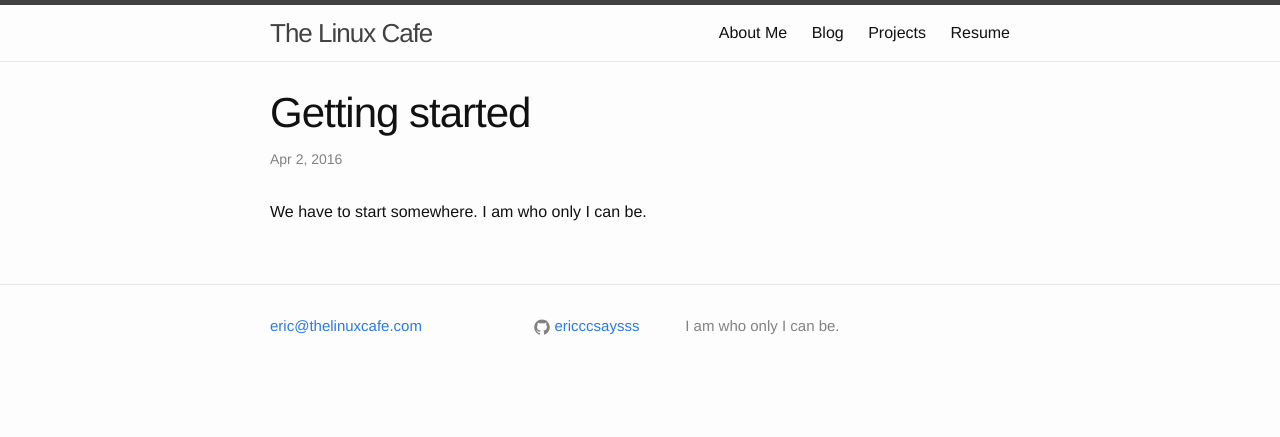
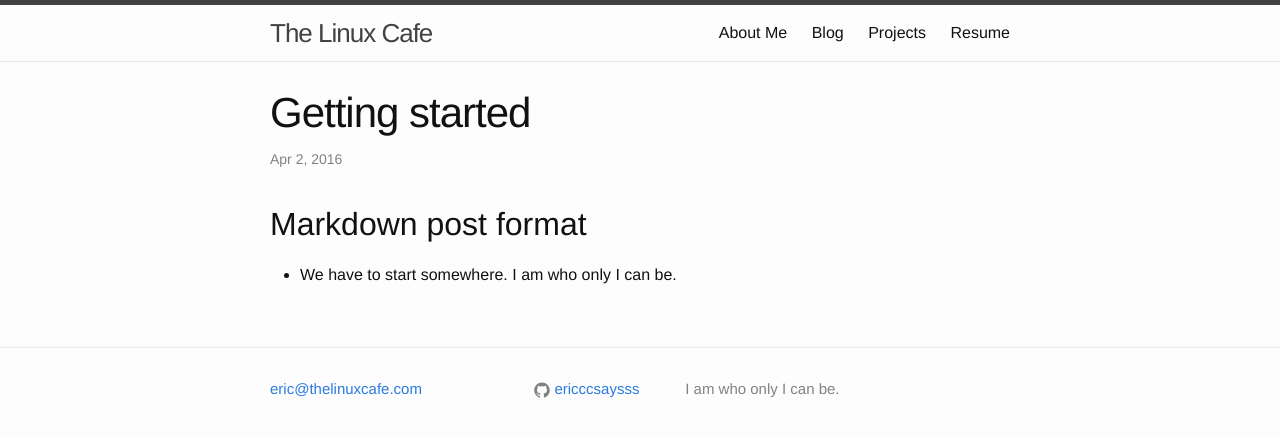
Before and after one commit to ericccsaysss/ericccsaysss.github.io, a Jekyll site: the page built from _posts/2016-04-01-getting-started.markdown, in a window 1280 px wide. Shown: the top 437 px of the page. Built offline with Jekyll 4.4.1, drawn with Linux system fonts in a browser that asks for light colours.

Commit message:
adding some markdown syntax to show formatting

```diff
--- a/_posts/2016-04-01-getting-started.markdown
+++ b/_posts/2016-04-01-getting-started.markdown
@@ -5,5 +5,7 @@ date: "2016-04-01 20:25:57 -0700"
 description: "short brief description. Have to add some text here to make sure we're good on length"
 ---
 
-We have to start somewhere.
+## Markdown post format
+
+- We have to start somewhere.
 I am who only I can be.
```
